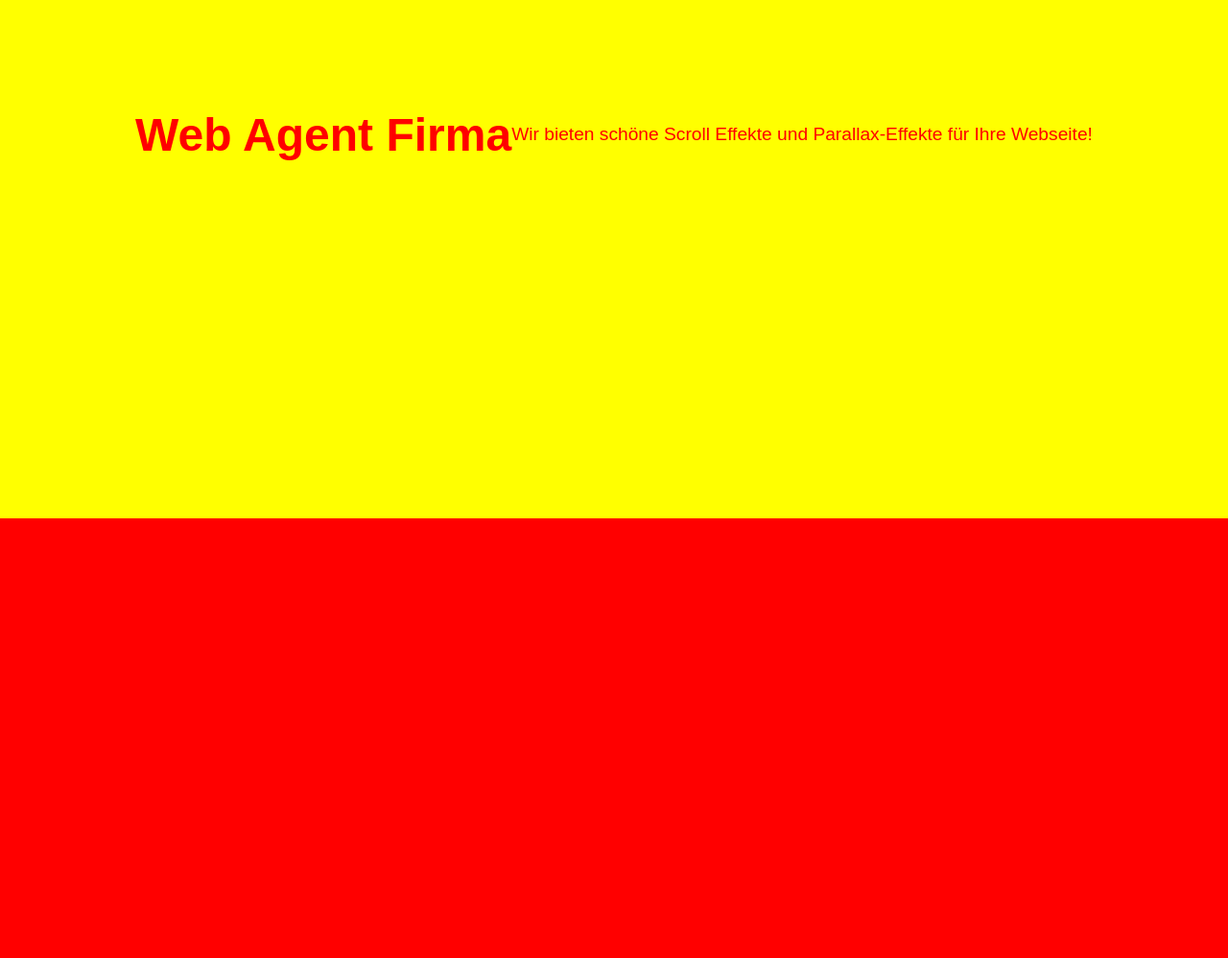
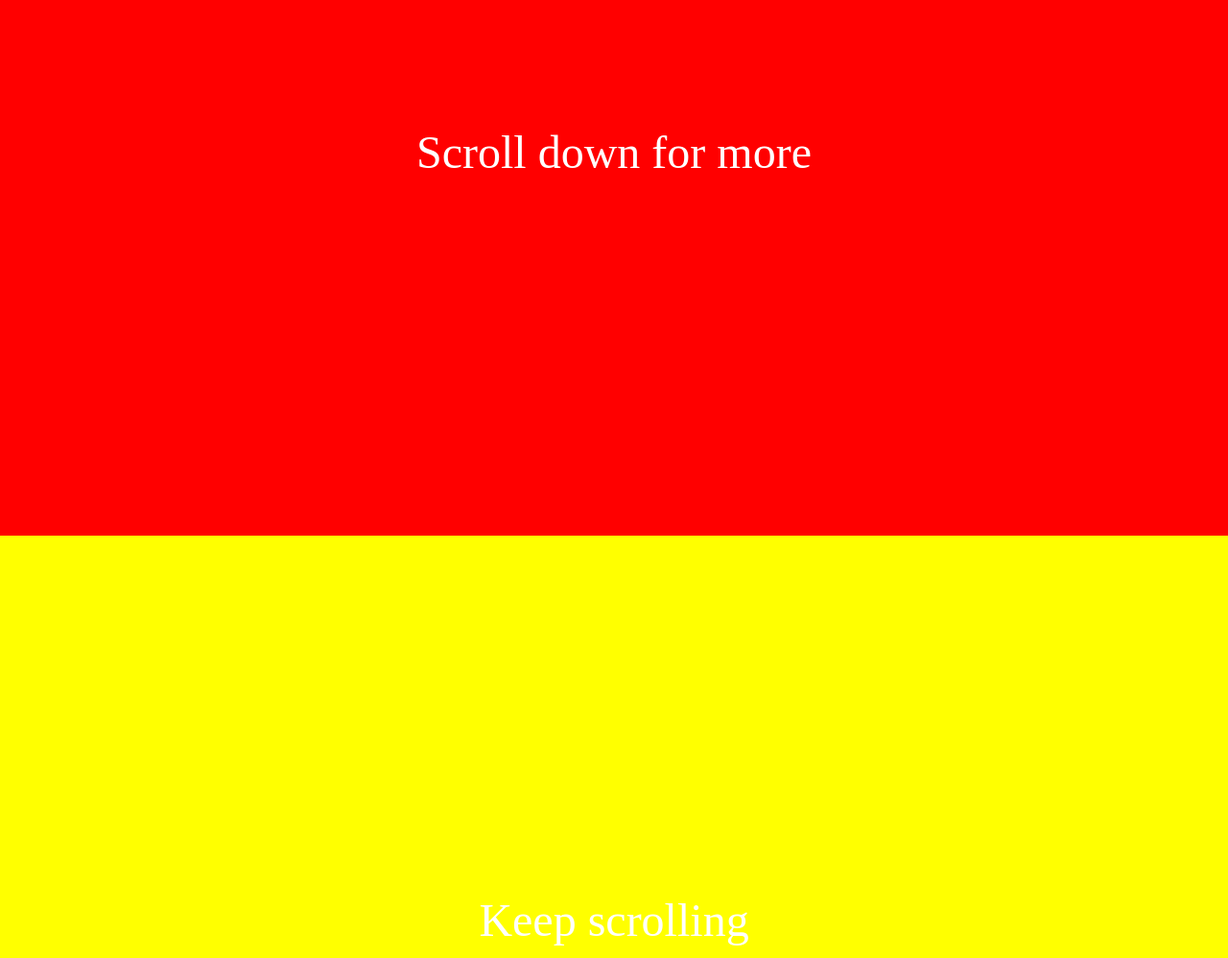
Before and after one commit to Nizii/web-agent, a plain HTML site: page index.html in a window 1280 px wide. Shown: the part 260-1258 px from the top of the page at 96% size. Drawn offline with Linux system fonts and the light colour scheme.

Commit message:
Webseite neu erstellt. Antwort auf Anfrage: "Webseite" – neue Version deployed

````diff
--- a/index.html
+++ b/index.html
@@ -1,53 +1,52 @@
+```html
 <!DOCTYPE html>
 <html lang="en">
 <head>
 <meta charset="UTF-8">
 <meta name="viewport" content="width=device-width, initial-scale=1.0">
-<title>Web Agent Firma</title>
+<title>Dominic</title>
 <style>
     body {
-        font-family: Arial, sans-serif;
-        background-color: #FFFF00;
-        color: #FF0000;
         margin: 0;
         padding: 0;
     }
+
     .section {
         height: 100vh;
         display: flex;
         justify-content: center;
         align-items: center;
-    }
-    .section1 {
-        background-image: url('background.jpg');
-        background-attachment: fixed;
-        background-position: center;
-        background-size: cover;
-        text-align: center;
-    }
-    .section2 {
-        background-color: #FF0000;
-    }
-    h1 {
+        color: white;
         font-size: 3em;
     }
-    p {
-        font-size: 1.2em;
+
+    #section1 {
+        background-color: red;
+    }
+
+    #section2 {
+        background-color: yellow;
+    }
+
+    .parallax {
+        background-attachment: fixed;
+        background-size: cover;
+        background-position: center;
     }
 </style>
 </head>
 <body>
-    <div class="section section1">
-        <h1>Web Agent Firma</h1>
-        <p>Wir bieten schöne Scroll Effekte und Parallax-Effekte für Ihre Webseite!</p>
-    </div>
-    <div class="section section2">
-        <h1>Unsere Dienstleistungen</h1>
-        <p>Lorem ipsum dolor sit amet, consectetur adipiscing elit. Vestibulum ac est mauris. Donec faucibus risus id orci rhoncus, eget ultricies tellus lobortis.</p>
-    </div>
+    <div id="section1" class="section parallax">Scroll down for more</div>
+    <div id="section2" class="section parallax">Keep scrolling</div>
 
 <script>
-    // JavaScript code can go here for any interactive elements
+    window.addEventListener('scroll', function() {
+        const scrollPosition = window.scrollY;
+
+        document.getElementById('section1').style.backgroundPosition = `50% ${-scrollPosition*0.3}px`;
+        document.getElementById('section2').style.backgroundPosition = `50% ${-scrollPosition*0.3}px`;
+    });
 </script>
 </body>
 </html>
+```
````
